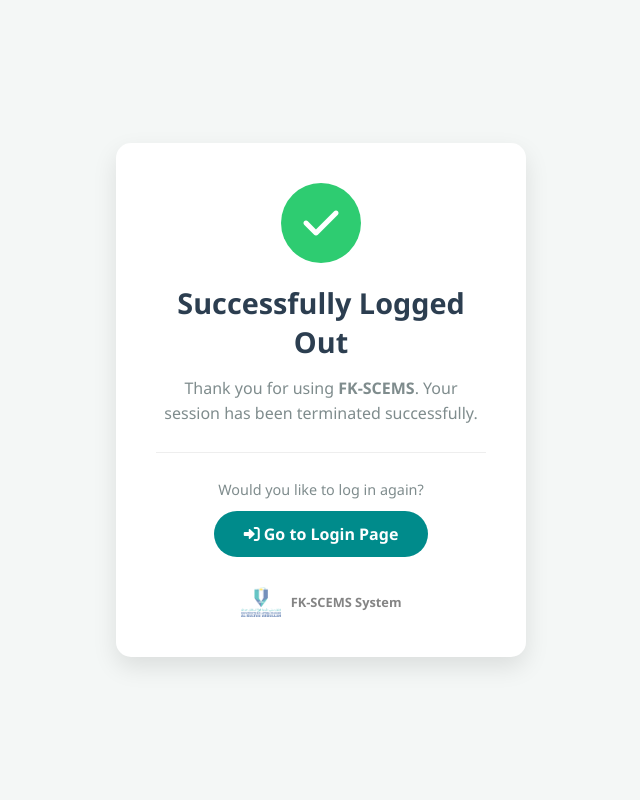
After one commit to zuhaiirahh/FK-SCEMS, a PHP site: page /logout.php in a window 1280 px wide. The commit adds this page. Shown: the whole page, without its empty margins (319-959 px from the left). Run offline with PHP 8.4, Linux system fonts and the light colour scheme.

Commit message:
login logout bla3

```diff
--- a/adminStyle.css
+++ b/adminStyle.css
@@ -69,7 +69,7 @@ body {
 
 .logout-btn {
     padding: 8px 15px;
-    background: #ff4757;
+    background: #008b8b;
     color: white;
     text-decoration: none;
     border-radius: 5px;
@@ -78,7 +78,8 @@ body {
 }
 
 .logout-btn:hover {
-    background: #e04050;
+    background: #007070;
+;
 }
 
 /* =========================================
--- a/fkscems.php
+++ b/fkscems.php
@@ -1,5 +1,5 @@
 <?php
-$hostname = "localhost";
+$hostname = "localhost:3307";
 $username = "root";
 $password = "";
 $dbname = "fkscems";
--- /dev/null
+++ b/logout.php
@@ -0,0 +1,47 @@
+<?php
+session_start();
+session_unset();
+session_destroy();
+?>
+
+<!DOCTYPE html>
+<html lang="ms">
+
+<head>
+    <meta charset="UTF-8">
+    <meta name="viewport" content="width=device-width, initial-scale=1.0">
+    <title>Logged Out - FK-SCEMS</title>
+    <link rel="stylesheet" href="logoutStyle.css">
+    <link rel="stylesheet" href="https://cdnjs.cloudflare.com/ajax/libs/font-awesome/6.0.0/css/all.min.css">
+</head>
+
+<body>
+
+    <div class="logout-container">
+        <div class="logout-box">
+            <div class="icon-circle">
+                <i class="fas fa-check"></i>
+            </div>
+
+            <h1>Successfully Logged Out</h1>
+            <p>Thank you for using <strong>FK-SCEMS</strong>. Your session has been terminated successfully.</p>
+
+            <hr class="divider">
+
+            <div class="action-section">
+                <p>Would you like to log in again?</p>
+                <a href="login.php" class="login-link-btn">
+                    <i class="fas fa-sign-in-alt"></i> Go to Login Page
+                </a>
+            </div>
+
+            <div class="footer-logo">
+                <img src="images/umpsaLogo.png" alt="UMPSA Logo">
+                <span>FK-SCEMS System</span>
+            </div>
+        </div>
+    </div>
+
+</body>
+
+</html>
--- /dev/null
+++ b/logoutStyle.css
@@ -0,0 +1,100 @@
+* {
+    margin: 0;
+    padding: 0;
+    box-sizing: border-box;
+    font-family: 'Segoe UI', Tahoma, Geneva, Verdana, sans-serif;
+}
+
+body {
+    background-color: #f4f7f6;
+    height: 100vh;
+    display: flex;
+    justify-content: center;
+    align-items: center;
+}
+
+.logout-container {
+    width: 100%;
+    max-width: 450px;
+    padding: 20px;
+}
+
+.logout-box {
+    background: white;
+    padding: 40px;
+    border-radius: 15px;
+    text-align: center;
+    box-shadow: 0 10px 25px rgba(0,0,0,0.1);
+}
+
+.icon-circle {
+    width: 80px;
+    height: 80px;
+    background-color: #2ecc71; /* Warna hijau success */
+    color: white;
+    font-size: 2.5rem;
+    border-radius: 50%;
+    display: flex;
+    justify-content: center;
+    align-items: center;
+    margin: 0 auto 20px;
+}
+
+h1 {
+    color: #2c3e50;
+    font-size: 1.8rem;
+    margin-bottom: 15px;
+}
+
+p {
+    color: #7f8c8d;
+    line-height: 1.6;
+    margin-bottom: 20px;
+}
+
+.divider {
+    border: 0;
+    border-top: 1px solid #eee;
+    margin: 25px 0;
+}
+
+.action-section p {
+    font-size: 0.9rem;
+    margin-bottom: 10px;
+}
+
+.login-link-btn {
+    display: inline-block;
+    background-color: #008b8b; /* Selari dengan tema darkcyan anda */
+    color: white;
+    padding: 12px 30px;
+    border-radius: 50px;
+    text-decoration: none;
+    font-weight: 600;
+    transition: all 0.3s ease;
+}
+
+.login-link-btn:hover {
+    background-color: #006666;
+    transform: translateY(-2px);
+    box-shadow: 0 5px 15px rgba(0,139,139,0.3);
+}
+
+.footer-logo {
+    margin-top: 30px;
+    display: flex;
+    justify-content: center;
+    align-items: center;
+    gap: 10px;
+    opacity: 0.6;
+}
+
+.footer-logo img {
+    height: 30px;
+}
+
+.footer-logo span {
+    font-size: 0.8rem;
+    font-weight: bold;
+    color: #333;
+}
```
Also changed, not shown: adminDashboard.php (+2 -10 lines), committeeDashboard.php (added, +120 -0 lines), committeeStyle.css (added, +338 -0 lines), dashboardSwitcher.php (+10 -1 lines), login_process.php (+27 -29 lines), studentDashboard.php (+4 -10 lines).
